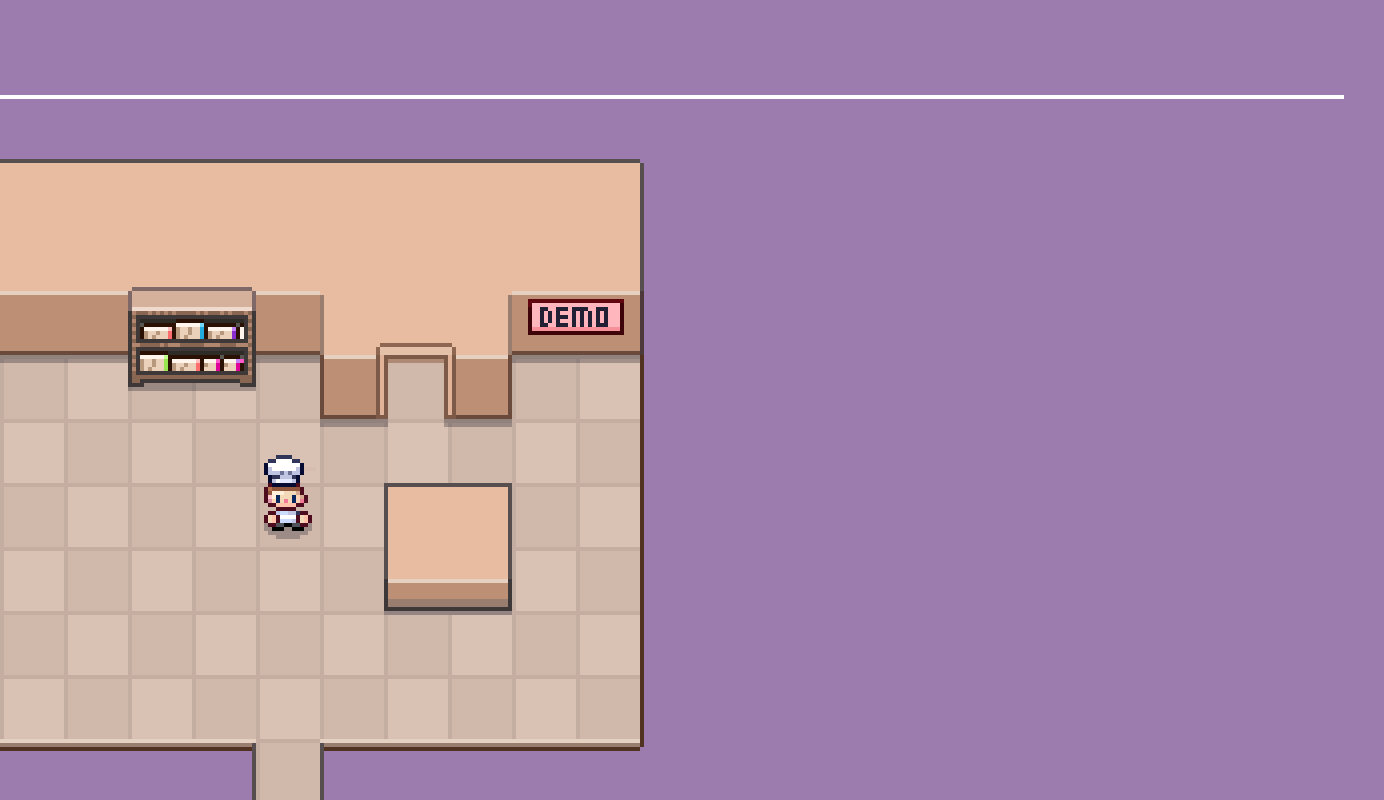
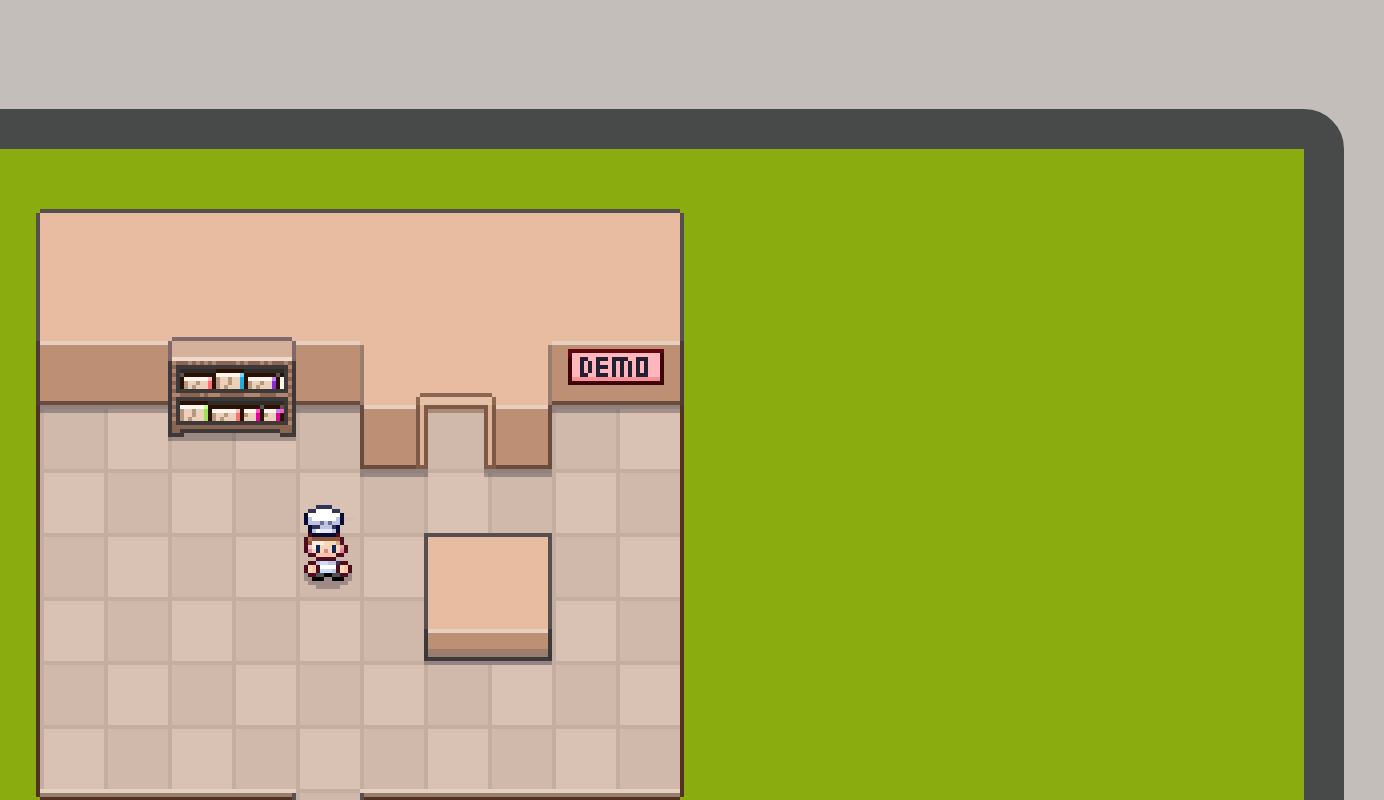
Before and after one commit to pauline-ann/browser-rpg, a plain HTML site: page index.html in a window 1280 px wide. Shown: the top 800 px of the page, 1384 px wide, since content can reach past the window. Drawn offline with Linux system fonts and the light colour scheme.

Commit message:
give page old school gameboy aesthetic

```diff
--- a/styles.css
+++ b/styles.css
@@ -3,18 +3,20 @@
 }
 
 body {
-    background: rgb(156, 123, 174);
+    background: #c4bebb;
     padding: 0;
     margin: 0;
     overflow: hidden;
 }
 
 .game-container {
+    background: #8bac0f;
     position: relative;
     width: 352px;
-    height: 198px;
+    height: 218px; /* 198 */
     margin: 0 auto;
-    outline: 1px solid #fff;
+    border: 10px solid #484a4a;
+    border-radius: 10px;
 
     transform: scale(4) translateY(50%);
 }
```
